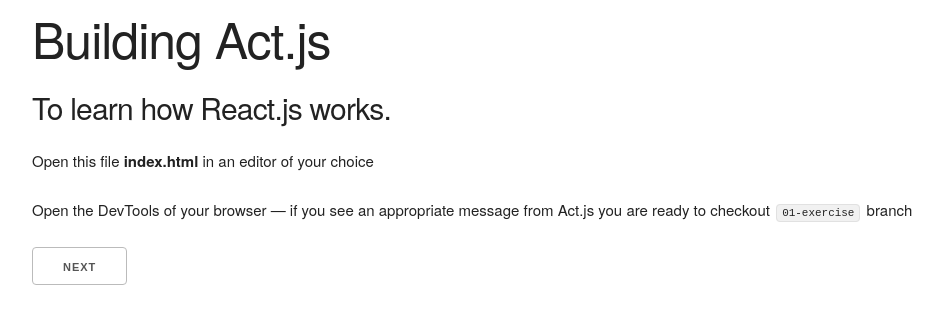
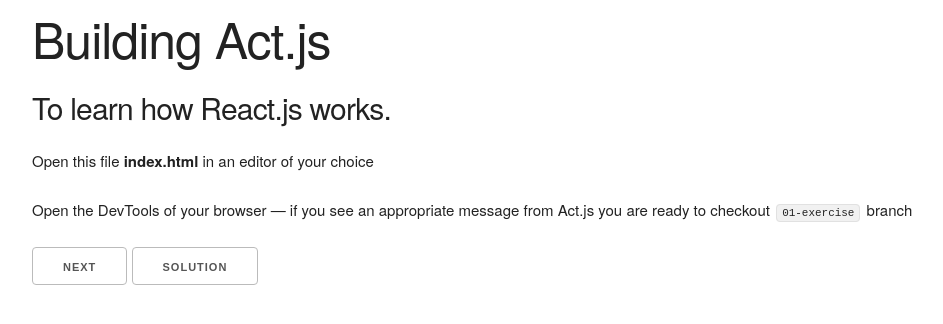
Before and after one commit to Preventis/learn-react-by-building-act.js, a website: page index.html in a window 1280 px wide. Shown: the whole page, without its empty margins (128-1071 px from the left). Drawn offline with nearby package versions, Linux system fonts and the light colour scheme.

Commit message:
EDIT-Emma.local-solution-00/setup-2018-09-11T14:45:28.296Z

```diff
--- a/index.html
+++ b/index.html
@@ -34,6 +34,7 @@
 
   <div class="container">
     <button id="btn-next">Next</button>
+    <button id="btn-solution">Solution</button>
   </div>
   <script type="text/javascript" src="./server/tutorial.js"></script>
 </html>
```
